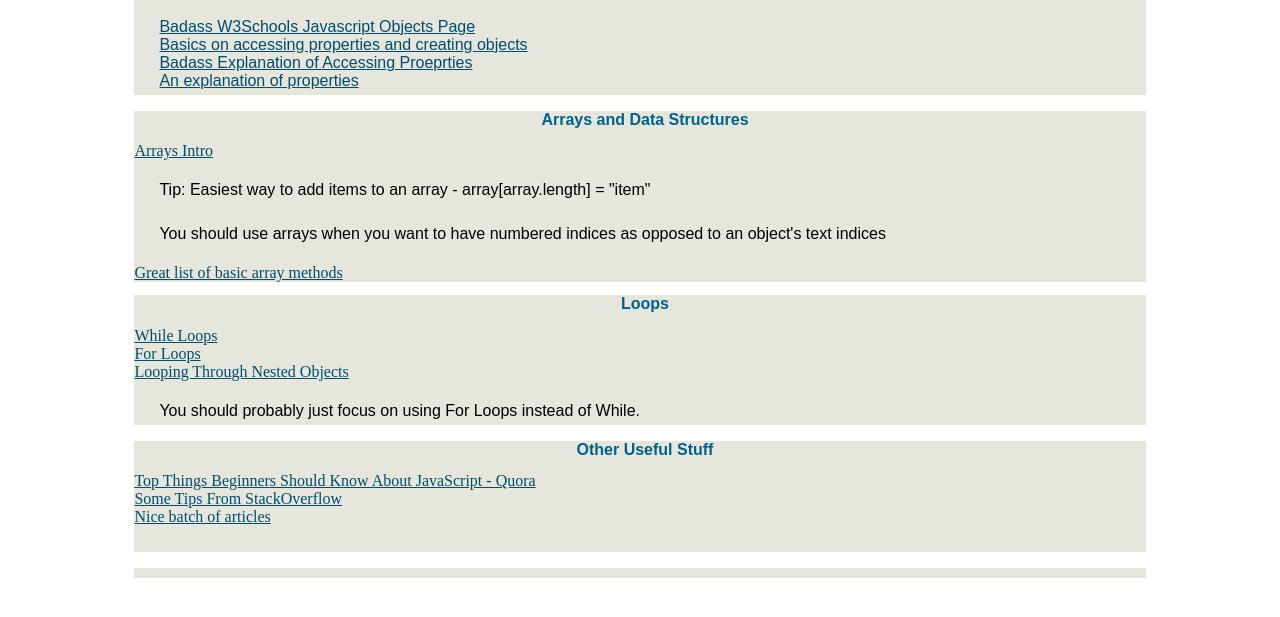
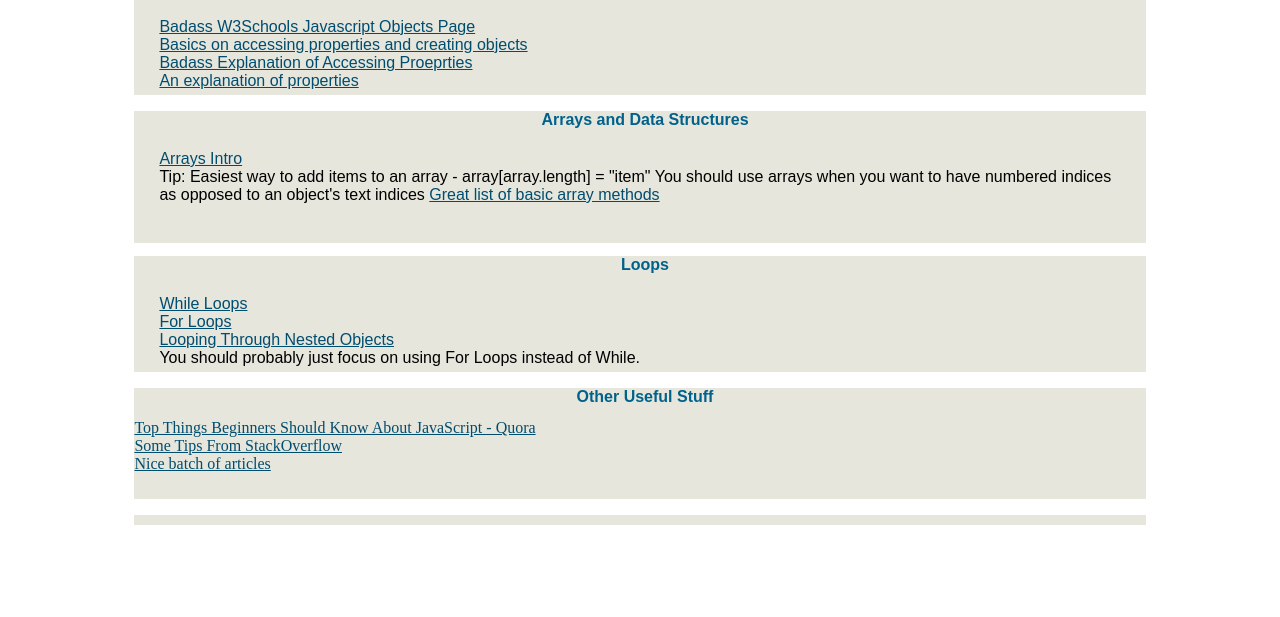
Before and after one commit to kaylorburdell/get-out-bape, a plain HTML site: page week9cheatsheet.html in a window 1280 px wide. Shown: the part 101-718 px from the top of the page. Drawn offline with Linux system fonts and the light colour scheme.

Commit message:
asdfsdfasdf

```diff
--- a/week9cheatsheet.html
+++ b/week9cheatsheet.html
@@ -21,18 +21,19 @@
 
         <article>
             <h2>Arrays and Data Structures</h2>
-            <a href="http://www.w3schools.com/js/js_arrays.asp">Arrays Intro</a><br>
-            <p>Tip: Easiest way to add items to an array - array[array.length] = "item"</p>
-            <p>You should use arrays when you want to have numbered indices as opposed to an object's text indices</p>
-            <a href="http://www.w3schools.com/js/js_array_methods.asp">Great list of basic array methods</a><br>
+            <p><a href="http://www.w3schools.com/js/js_arrays.asp">Arrays Intro</a><br>
+            Tip: Easiest way to add items to an array - array[array.length] = "item"
+            You should use arrays when you want to have numbered indices as opposed to an object's text indices
+            <a href="http://www.w3schools.com/js/js_array_methods.asp">Great list of basic array methods</a></p><br>
         </article>
 
         <article>
             <h2>Loops</h2>
+            <p>
             <a href="http://www.w3schools.com/js/js_loop_while.asp">While Loops</a><br>
             <a href="http://www.w3schools.com/js/js_loop_for.asp">For Loops</a><br>
             <a href="http://stackoverflow.com/questions/921789/how-to-loop-through-javascript-object-literal-with-objects-as-members">Looping Through Nested Objects</a><br>
-            <p>You should probably just focus on using For Loops instead of While.</p>
+            You should probably just focus on using For Loops instead of While.</p>
         </article>
 
         <article>
```
